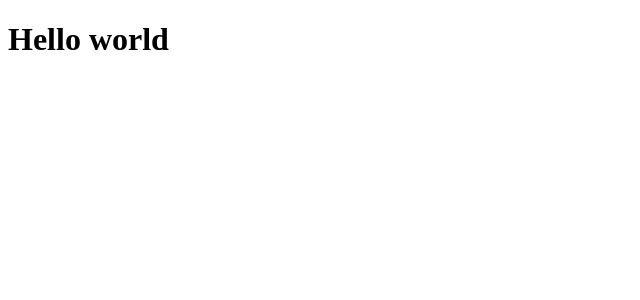
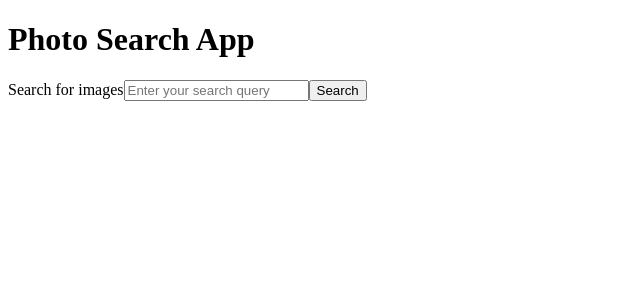
Before and after one commit to mayariii/image-search, a React (Create React App) app: page / in a window 1280 px wide. Shown: the top 300 px of the page, without its empty margins (0-640 px from the left). Built offline with nearby package versions, Linux system fonts and the light colour scheme.

Commit message:
add basic UI elements for search form

```diff
--- a/src/components/App.tsx
+++ b/src/components/App.tsx
@@ -1,11 +1,12 @@
 import React from 'react';
+import SearchForm from './SearchForm';
 
 const App = () => {
 
 
     return (
      <div>
-         <h1>Hello world</h1>
+         <SearchForm />
     </div>
     );
 }
--- /dev/null
+++ b/src/components/SearchForm.tsx
@@ -0,0 +1,19 @@
+import './SearchForm.css';
+import React from 'react';
+
+const SearchForm = () => {
+    return (
+        <div>
+            <form>
+                <div>
+                    <h1>Photo Search App</h1>
+                    <label>Search for images</label>
+                    <input type="text" placeholder="Enter your search query"/>
+                    <button type="submit">Search</button>
+                </div>
+            </form>
+        </div>
+    )
+}
+
+export default SearchForm;
```
Also changed, not shown: src/components/SearchForm.css (added).
